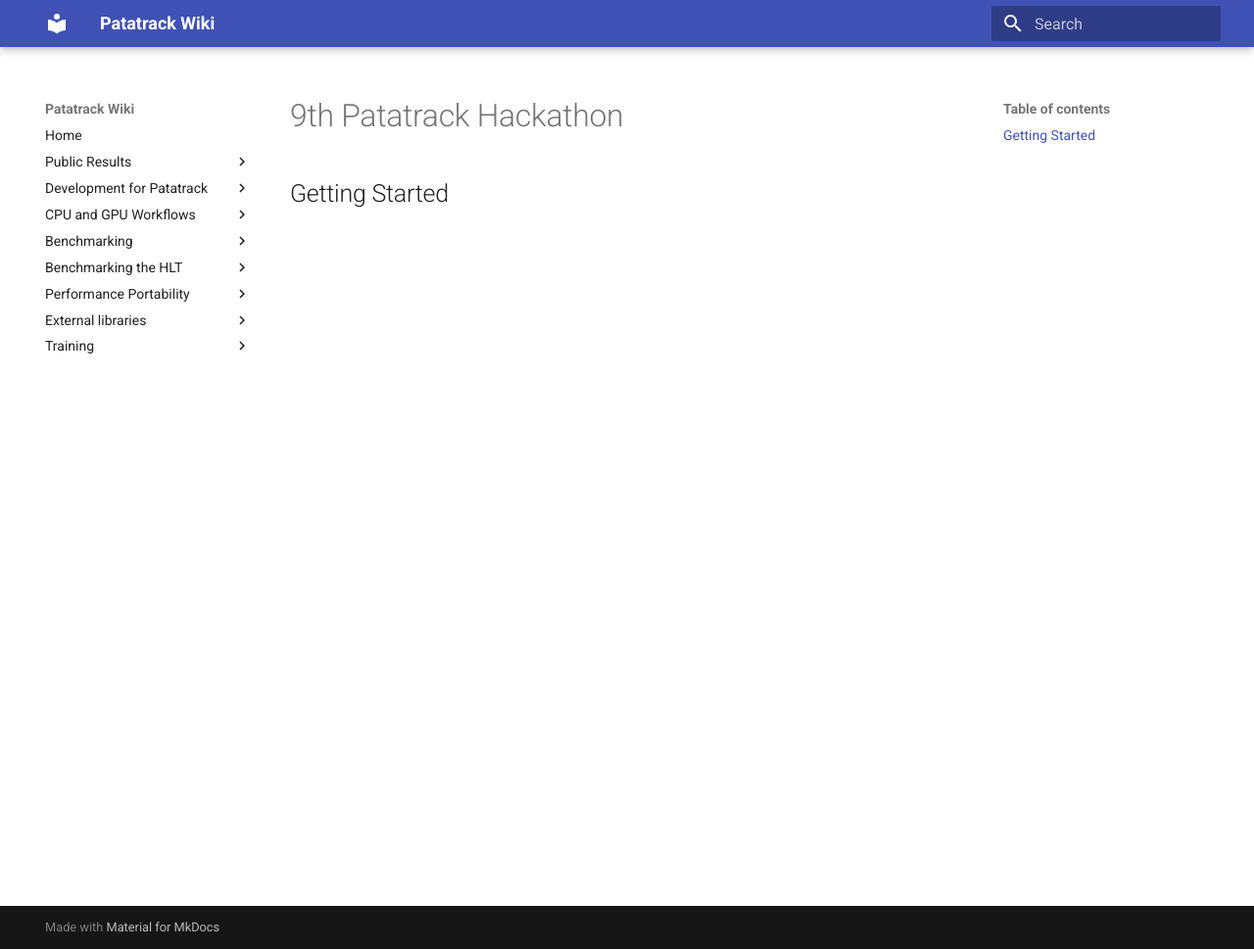
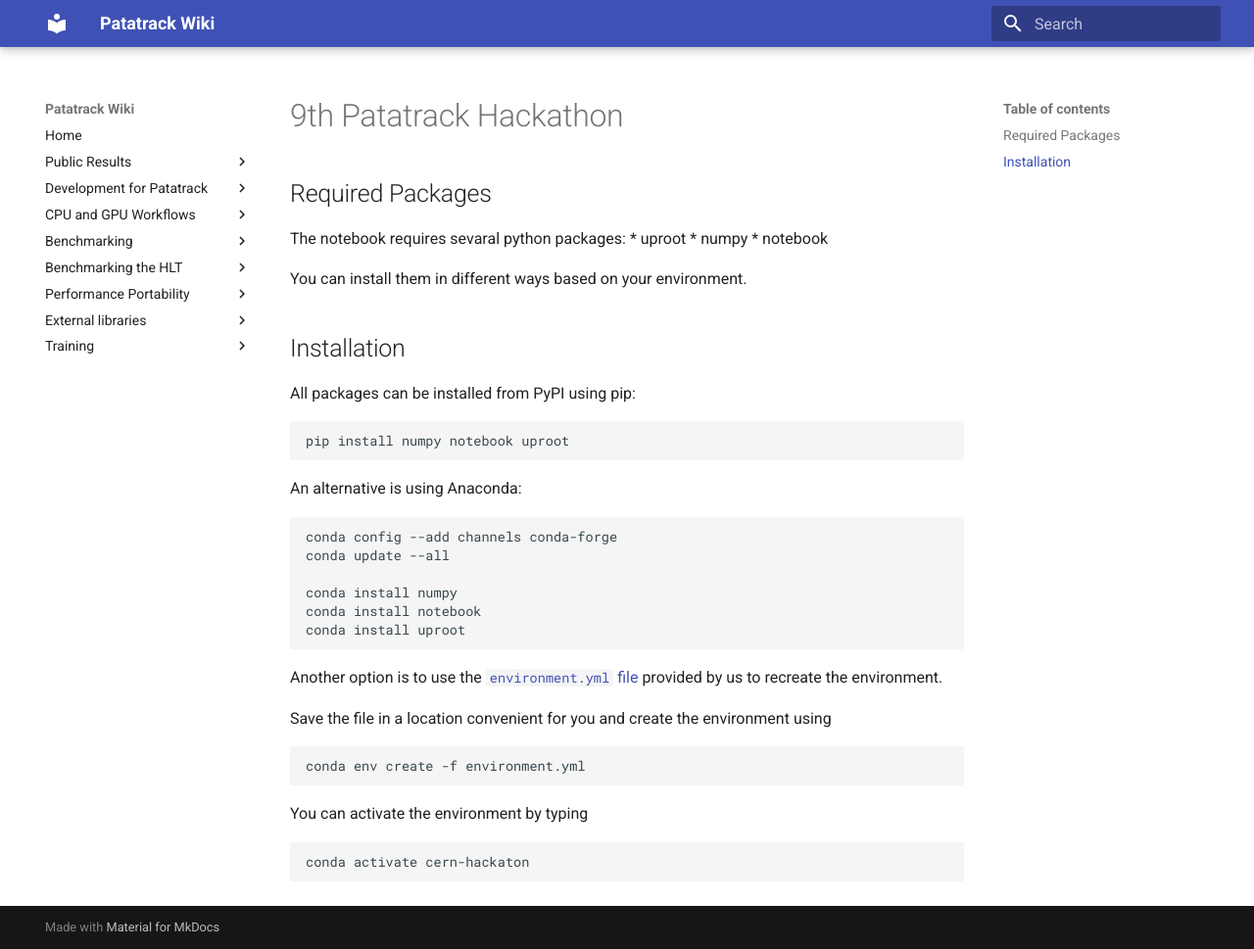
Before and after one commit to cms-patatrack/patatrack-website, an MkDocs documentation site: the page built from wiki/TUE_Hackathon_2021.md, in a window 1280 px wide and 969 px high. Shown: the whole window at 98% size. Built offline with MkDocs 1.6.1 and Material for MkDocs 9.7.7, drawn with Linux system fonts in a browser that asks for light colours.

Commit message:
Add getting started details

````diff
--- a/wiki/TUE_Hackathon_2021.md
+++ b/wiki/TUE_Hackathon_2021.md
@@ -1,3 +1,41 @@
 # 9th Patatrack Hackathon
 
-## Getting Started
+## Required Packages
+The notebook requires sevaral python packages:
+* uproot
+* numpy
+* notebook
+
+You can install them in different ways based on your environment.
+
+## Installation
+All packages can be installed from PyPI using pip:
+
+```
+pip install numpy notebook uproot
+```
+
+An alternative is using Anaconda:
+
+```
+conda config --add channels conda-forge
+conda update --all
+
+conda install numpy
+conda install notebook
+conda install uproot
+```
+
+Another option is to use the [`environment.yml` file](environment.yml) provided by us to recreate the environment.
+
+Save the file in a location convenient for you and create the environment using
+
+```
+conda env create -f environment.yml
+```
+
+You can activate the environment by typing
+
+```
+conda activate cern-hackaton
+```
````
Also changed, not shown: 1 other file.
